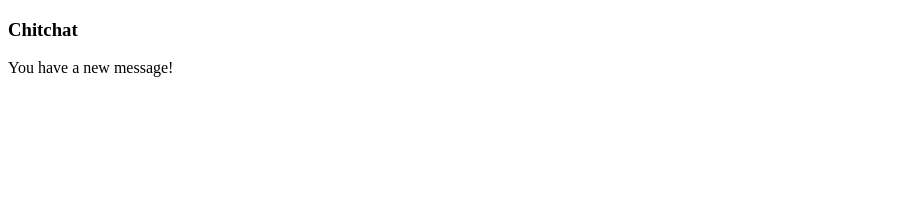
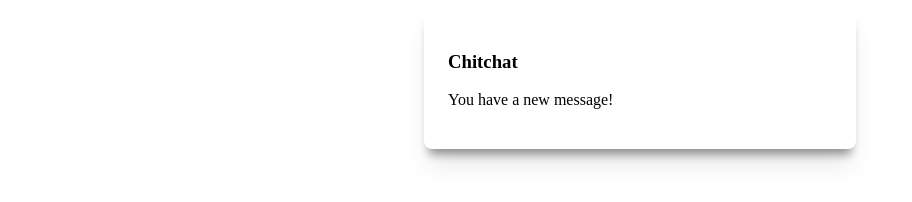
Before and after one commit to Becasss/Tailwind_CSS_Tutorial, a website: page Utility First Fundamentals/Project_1.html in a window 1280 px wide. Shown: the whole page, without its empty margins (0-912 px from the left). Drawn offline with Linux system fonts and the light colour scheme.

Commit message:
Update Project_1.html

```diff
--- a/Utility First Fundamentals/Project_1.html
+++ b/Utility First Fundamentals/Project_1.html
@@ -7,17 +7,31 @@
 </head>
 <body>
 
-    <div class="chat-nottification">
+    <div class="chat-notification">
+
         <div class="chat-notification-logo-wrapper">
             <i class="fa-brands fa-rocketchat"></i>
         </div>
         <div class="chat-notification-content">
             <h3 class="chat-notification-title">Chitchat</h3>
             <p class="chat-notification-message">You have a new message!</p>
-        </div>
+
+     </div>
+
     </div>
 
-
+<style>
+    .chat-notification{
+        display: flex;
+        align-items: center;
+        max-width: 24rem;
+        margin: 0 auto;
+        padding: 1.5rem;
+        border-radius: 0.5rem;
+        background-color: #fff;
+        box-shadow: 0 20px 25px -5px rgba(0, 0, 0, 0.1), 0 10px 10px -5px rgba(0, 0, 0, 0.4);
+    }
+</style>
 
 </body>
 </html>
```
